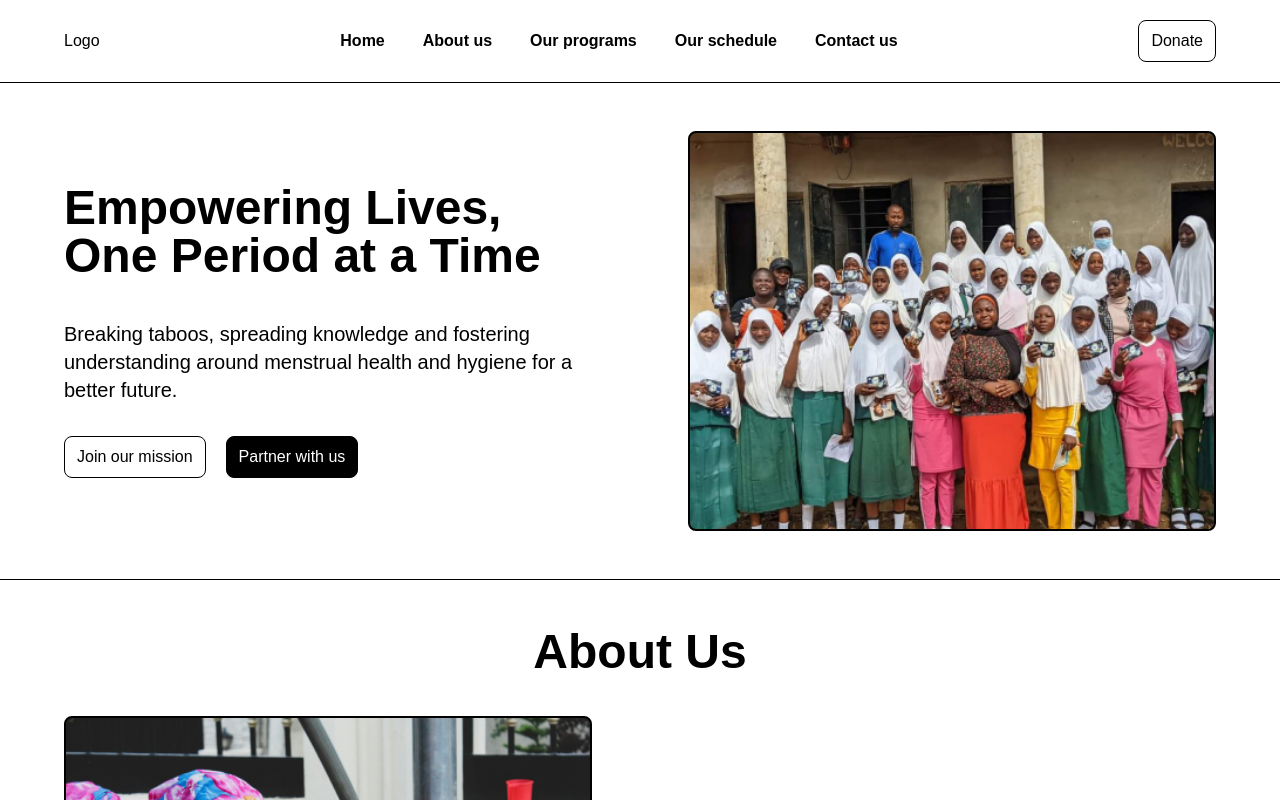
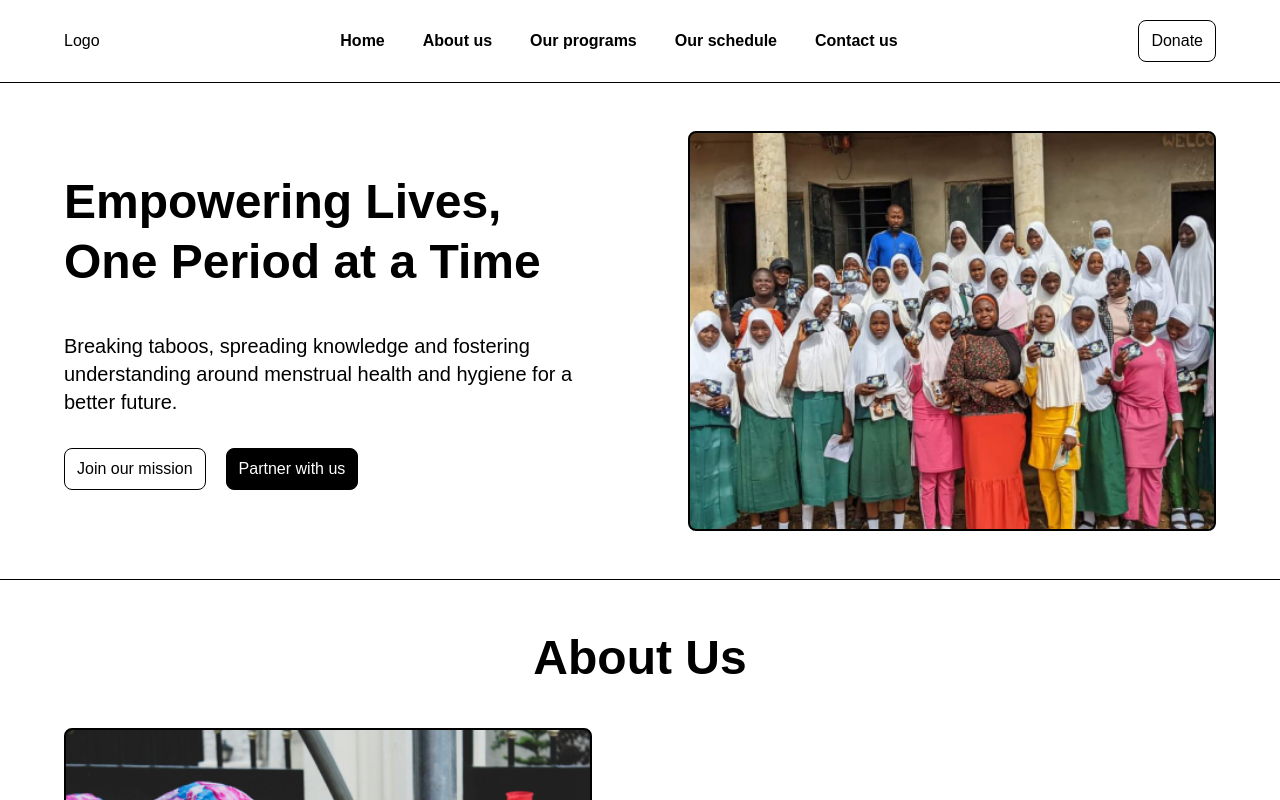
Before and after one commit to Twisted07/pws, a Next.js app: page / in a window 1280 px wide. Shown: the top 800 px of the page. Built offline with nearby package versions, Linux system fonts and the light colour scheme.

Commit message:
update: line height

```diff
--- a/app/components/heading.tsx
+++ b/app/components/heading.tsx
@@ -3,7 +3,7 @@ import React from 'react'
 
 const Heading = ({children, centered = false} : {children : React.ReactNode, centered?: boolean}) => {
 return (
-    <h1 className={`xl:text-5xl xl:mb-10 lg:mb-5 mb-3 text-3xl font-semibold leading-tight lg:font-bold lg:leading-snug ${centered && "text-center"}`}>{children}</h1>
+    <h1 className={`xl:text-5xl xl:mb-10 lg:mb-5 mb-3 text-3xl font-semibold leading-tight lg:font-bold lg:leading-snug xl:leading-[1.25] ${centered && "text-center"}`}>{children}</h1>
   )
 }
 
```
